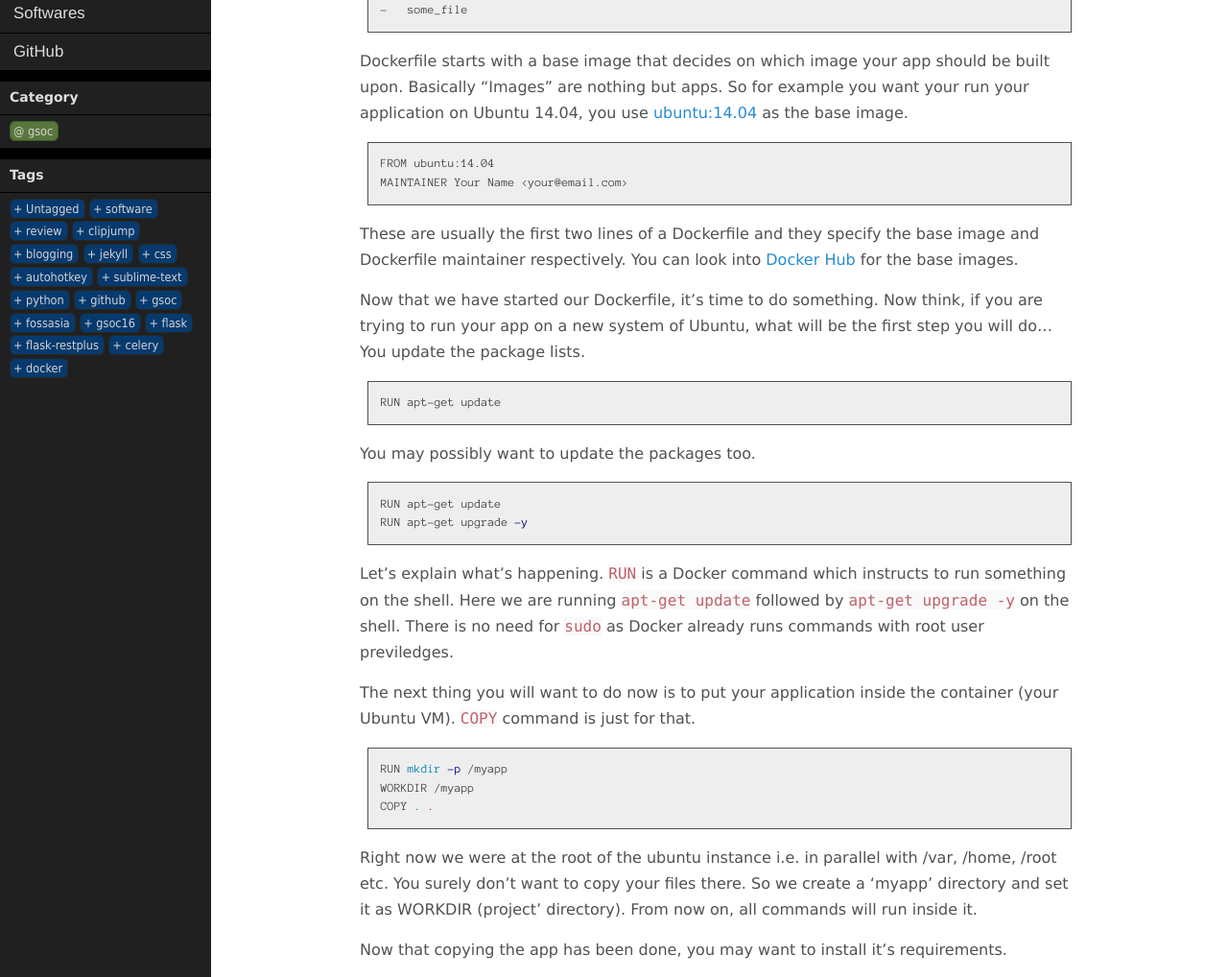
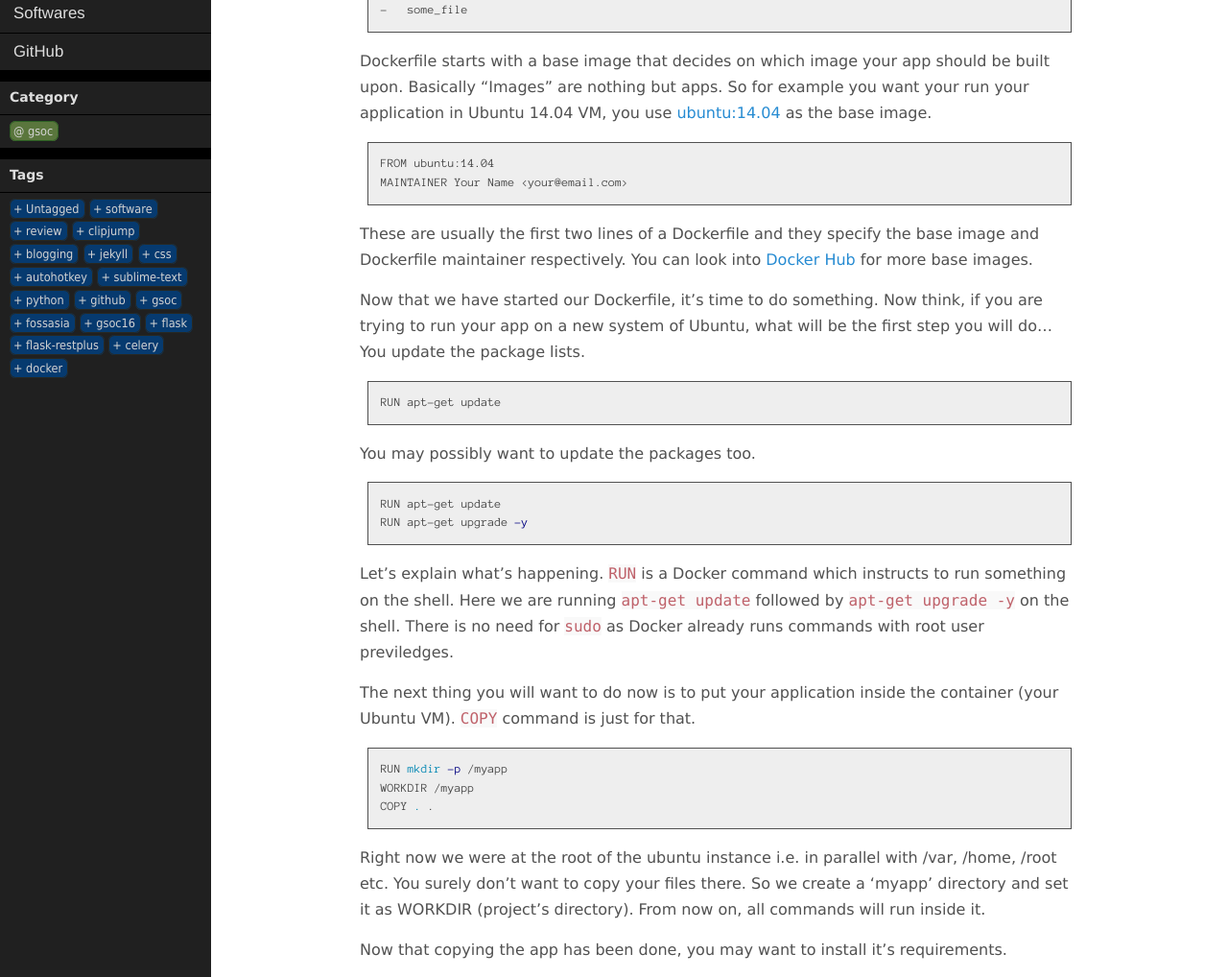
Before and after one commit to aviaryan/aviaryan.github.com-retired-2018, a Jekyll site: the page built from _posts/gsoc/2016-08-11-dockerfile-basic.md, in a window 1280 px wide and 1400 px high, scrolled down 595 px. Shown: the part 206-1224 px from the top of the window at 96% size. Built offline with Jekyll 4.4.1, drawn with Linux system fonts in a browser that asks for light colours; emoji names are drawn with the system emoji font; comment, search, counter and statistics services are not loaded; some of the changed text lies outside the part shown.

Commit message:
fixed grammar and stuff

```diff
--- a/_posts/gsoc/2016-08-11-dockerfile-basic.md
+++ b/_posts/gsoc/2016-08-11-dockerfile-basic.md
@@ -32,7 +32,7 @@ Let's start with the project structure. You will have to keep `Dockerfile` at th
 {% endhighlight %}
 
 Dockerfile starts with a base image that decides on which image your app should be built upon. Basically "Images" are nothing but apps.
-So for example you want your run your application on Ubuntu 14.04, you use [ubuntu:14.04](https://hub.docker.com/_/ubuntu/) as the base image.
+So for example you want your run your application in Ubuntu 14.04 VM, you use [ubuntu:14.04](https://hub.docker.com/_/ubuntu/) as the base image.
 
 {% highlight bash %}
 FROM ubuntu:14.04
@@ -40,7 +40,7 @@ MAINTAINER Your Name <your@email.com>
 {% endhighlight %}
 
 These are usually the first two lines of a Dockerfile and they specify the base image and Dockerfile maintainer respectively.
-You can look into [Docker Hub](https://hub.docker.com/) for the base images.
+You can look into [Docker Hub](https://hub.docker.com/) for more base images.
 
 Now that we have started our Dockerfile, it's time to do something. Now think, if you are trying to run your app on a new system of Ubuntu, what will be the first step you
 will do... You update the package lists.
@@ -68,7 +68,7 @@ COPY . .
 {% endhighlight %}
 
 Right now we were at the root of the ubuntu instance i.e. in parallel with /var, /home, /root etc. You surely don't want to copy your files there.
-So we create a 'myapp' directory and set it as WORKDIR (project' directory). From now on, all commands will run inside it.
+So we create a 'myapp' directory and set it as WORKDIR (project's directory). From now on, all commands will run inside it.
 
 Now that copying the app has been done, you may want to install it's requirements.
 
```
Also changed, not shown: other parts of _posts/gsoc/2016-08-11-dockerfile-basic.md (+1 -1 lines).
